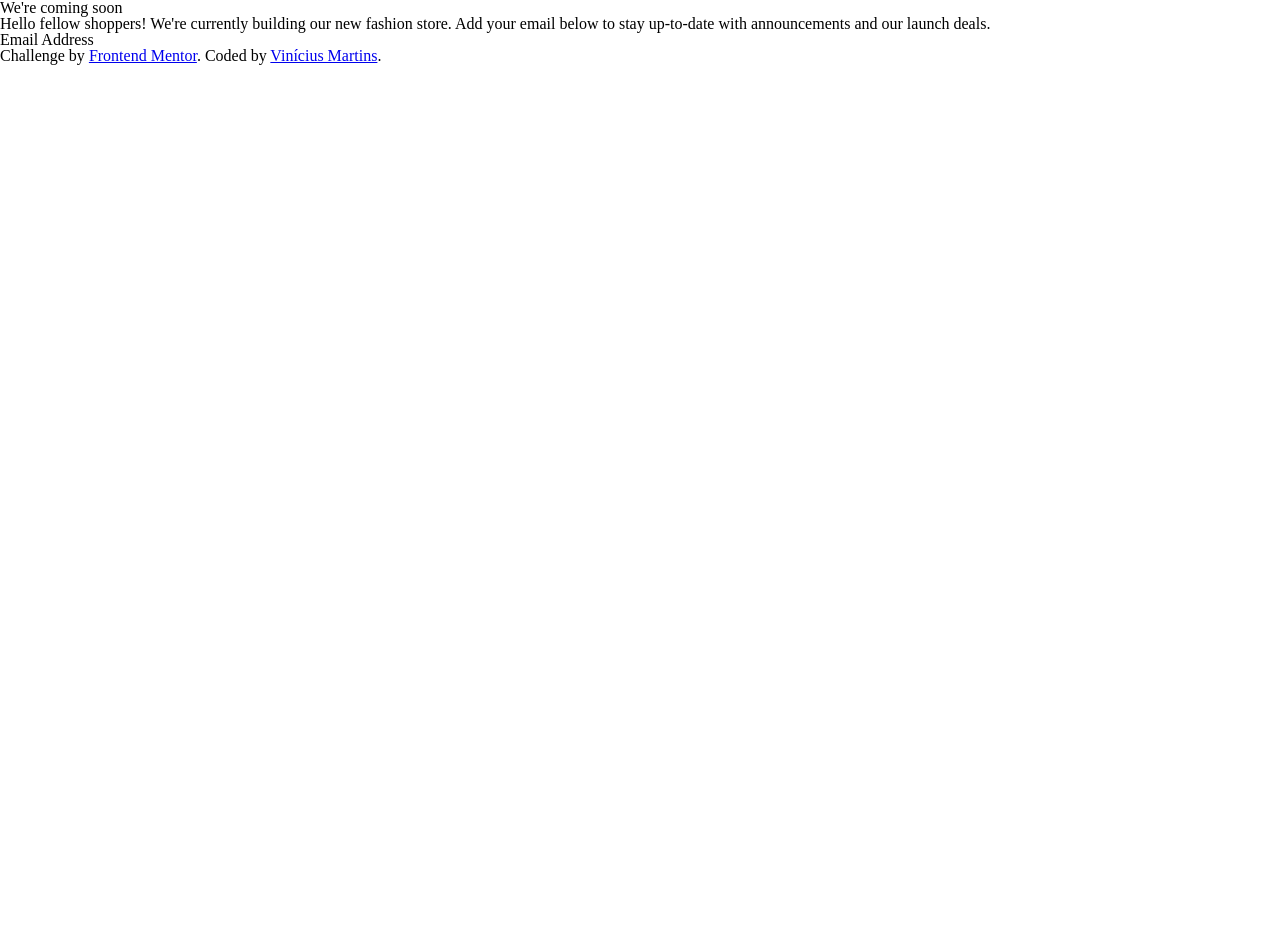
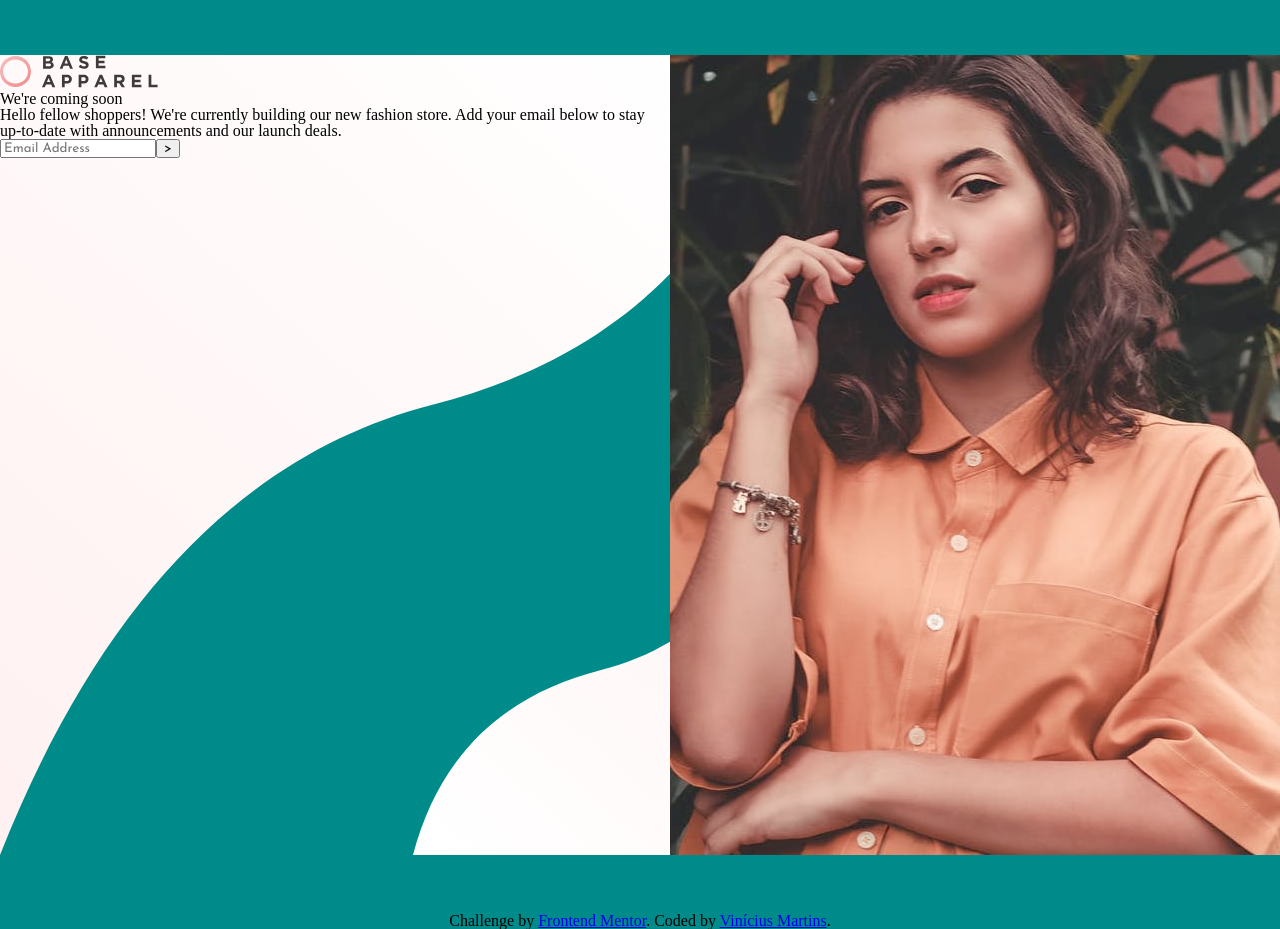
Before and after one commit to ViniciusAlba/Base-Apparel-coming-soon-page, a plain HTML site: page index.html in a window 1280 px wide. Before the commit the page ends 800 px from the top, so only its background shows below. Drawn offline with Linux system fonts and the light colour scheme.

Commit message:
The logo, the main picture, the input, the button, texts and input were added.

```diff
--- a/index.html
+++ b/index.html
@@ -1,6 +1,8 @@
 <!DOCTYPE html>
 <html lang="en">
+
   <head>
+
     <meta charset="UTF-8">
     <meta name="viewport" content="width=device-width, initial-scale=1.0"> <!-- displays site properly based on user's device -->
 
@@ -11,11 +13,22 @@
     <!-- Reset CSS -->
     <link rel="stylesheet" href="reset.css">
 
+    <!-- Google Fonts -->
+    <link rel="preconnect" href="https://fonts.gstatic.com">
+    <link href="https://fonts.googleapis.com/css2?family=Josefin+Sans:ital,wght@0,100;0,200;0,300;0,400;0,500;0,600;0,700;1,100;1,200;1,300;1,400;1,500;1,600;1,700&display=swap" rel="stylesheet">
+
     <!-- Main CSS -->
     <link rel="stylesheet" href="main.css">
 
   </head>
+
   <body>
+
+    <section class="main-content">
+
+      <div class="information">
+
+        <img src="images/logo.svg">
 
         <h1>We're coming soon</h1>
 
@@ -24,13 +37,31 @@
           Add your email below to stay up-to-date with announcements and our launch deals.
         </p>
 
-  Email Address
+        <form>
+
+          <input type="email" id="email" name="email" placeholder="Email Address"><input type="submit" value=">">
+
+        </form>
+
+      </div>
+
+      <div class="picture">
+
+        <img src="/images/hero-desktop.jpg">
+
+      </div>
+
+    </section>
 
     <footer>
+
       <p class="attribution">
         Challenge by <a href="https://www.frontendmentor.io?ref=challenge" target="_blank">Frontend Mentor</a>.
         Coded by <a href="https://www.github.com/ViniciusAlba">Vinícius Martins</a>.
       </p>
+
     </footer>
+
   </body>
+
 </html>
--- a/main.css
+++ b/main.css
@@ -0,0 +1,37 @@
+* {
+    font-family: 'Josefin Sans', sans-serif;
+}
+
+body {
+    background: darkcyan;
+}
+
+.main-content {
+    margin: 55px 0;
+
+    display: grid;
+    grid-template-areas:
+    "information picture";
+    gap: 0px;
+
+    justify-content: center;
+    justify-items: center;
+}
+
+.information {
+    background-image: url(/images/bg-pattern-desktop.svg);
+    background-repeat: no-repeat;
+
+    grid-area: information;
+}
+
+.picture {
+    grid-area: picture;
+}
+
+footer {
+    text-align: center;
+
+    position: relative;
+    margin: auto;
+}
```
Lines whose indentation alone changed are shown as unchanged.
